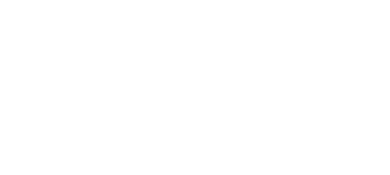
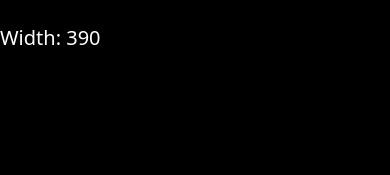
Before and after one commit to sarahmarie1976/Tailwind_Sandbox, a plain HTML site: page 11-breakpoints/index.html in a window 390 px wide. Drawn offline with nearby package versions, Linux system fonts and the light colour scheme.

Commit message:
:sparkles: updated breakpoints

```diff
--- a/11-breakpoints/index.html
+++ b/11-breakpoints/index.html
@@ -7,8 +7,33 @@
     <script src="https://cdn.tailwindcss.com"></script>
     <title>Breakpoints & Media Queries</title>
   </head>
+  <br />
+
   <!-- Tailwind is mobile-first -->
-  <body></body>
+
+  <body
+    class="bg-black sm:bg-emerald-500 md:bg-indigo-500 lg:bg-pink-500 xl:bg-violet-500 2xl:bg-rose-500"
+  >
+    <h1 class="text-white text-xl md:text-3xl xl:text-5xl">
+      Tailwind is awesome
+    </h1>
+
+    <script>
+      function showBrowserWidth() {
+        const width = window.innerWidth;
+
+        document.querySelector('h1').innerHTML = `Width: ${width}`;
+      }
+      window.onload = showBrowserWidth;
+      window.onresize = showBrowserWidth;
+    </script>
+  </body>
+
+  <br />
+  <br />
+  <br />
+  <br />
+  <br />
 </html>
 
 <!-- Breakpoint Classes
```
